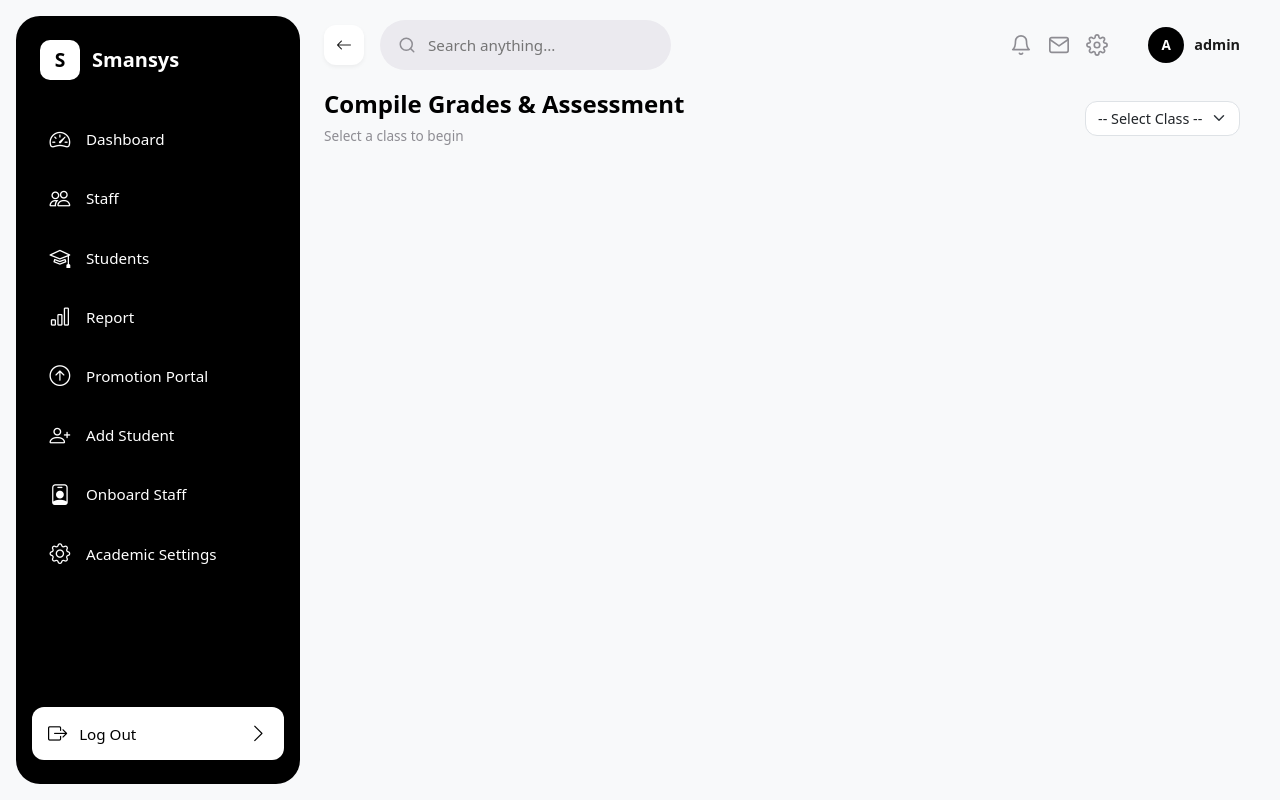
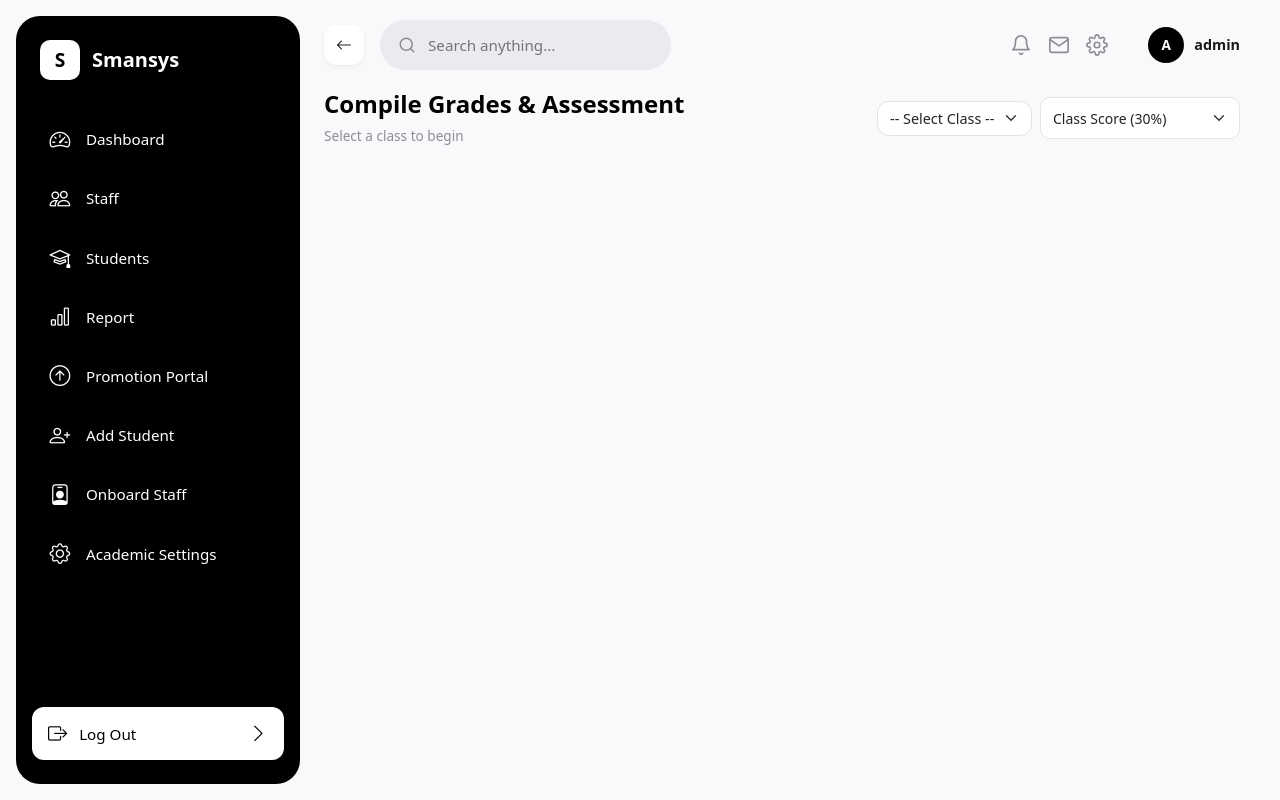
Before and after one commit to xluljoey/School-Management-System, a Django app: page /reports/compile/ in a window 1280 px wide. Run offline with Django 5.2, Linux system fonts and the light colour scheme; a user stored in the database is signed in; data comes from the database, SQL or seed files in the repository; some libraries are stand-ins or nearby versions.

Commit message:
Add assessment type toggle combo box to compile grades page

```diff
--- a/sis/templates/sis/compile_grades.html
+++ b/sis/templates/sis/compile_grades.html
@@ -21,6 +21,10 @@
             {% for c in classrooms %}
             <option value="{{ c.id }}" {% if selected_class and selected_class.id == c.id %}selected{% endif %}>{{ c.class_name }}</option>
             {% endfor %}
+        </select>
+        <select name="assessment_type" id="assessment-type-select" class="form-select" style="width: 200px; height: 42px; border-radius: 10px; border: 1px solid #E4E4E7; font-size: 14px;">
+            <option value="class_score" selected>Class Score (30%)</option>
+            <option value="exam_score">Exam Score (70%)</option>
         </select>
     </form>
 </div>
@@ -54,7 +58,8 @@
                     </td>
                     {% for subject in subjects %}
                     <td style="padding: 6px 8px; text-align: center;">
-                        <input type="number" name="cs_{{ student.id }}_{{ subject.id }}" step="0.01" min="0" max="100" placeholder="—" style="width: 65px; height: 38px; border: 1px solid #E4E4E7; border-radius: 8px; text-align: center; font-size: 14px; outline: none; box-sizing: border-box;" onfocus="this.style.borderColor='#000000'" onblur="this.style.borderColor='#E4E4E7'">
+                        <input type="number" name="cs_{{ student.id }}_{{ subject.id }}" class="grade-input class-score-field" step="0.01" min="0" max="30" placeholder="Max 30" style="width: 65px; height: 38px; border: 1px solid #E4E4E7; border-radius: 8px; text-align: center; font-size: 14px; outline: none; box-sizing: border-box;" onfocus="this.style.borderColor='#000000'" onblur="this.style.borderColor='#E4E4E7'">
+                        <input type="number" name="es_{{ student.id }}_{{ subject.id }}" class="grade-input exam-score-field" step="0.01" min="0" max="70" placeholder="Max 70" style="width: 65px; height: 38px; border: 1px solid #E4E4E7; border-radius: 8px; text-align: center; font-size: 14px; outline: none; box-sizing: border-box; display: none;" onfocus="this.style.borderColor='#000000'" onblur="this.style.borderColor='#E4E4E7'">
                     </td>
                     {% endfor %}
                     <td style="padding: 10px 16px; text-align: center;">
@@ -114,6 +119,22 @@
             e.returnValue = '';
         }
     });
+
+    var toggle = document.getElementById('assessment-type-select');
+    if (toggle) {
+        toggle.addEventListener('change', function() {
+            var show = this.value;
+            var classFields = document.querySelectorAll('.class-score-field');
+            var examFields = document.querySelectorAll('.exam-score-field');
+            if (show === 'class_score') {
+                classFields.forEach(function(el) { el.style.display = ''; });
+                examFields.forEach(function(el) { el.style.display = 'none'; });
+            } else {
+                classFields.forEach(function(el) { el.style.display = 'none'; });
+                examFields.forEach(function(el) { el.style.display = ''; });
+            }
+        });
+    }
 })();
 </script>
 {% endblock %}
```
